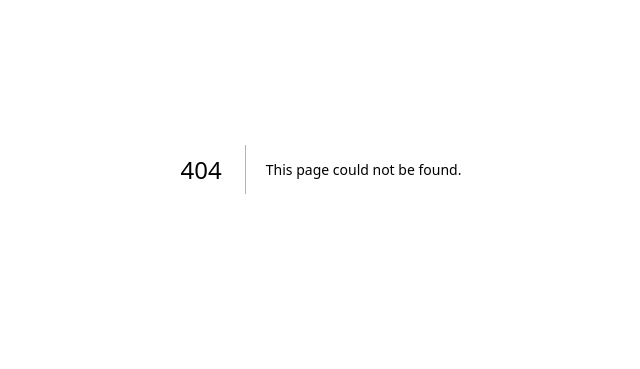
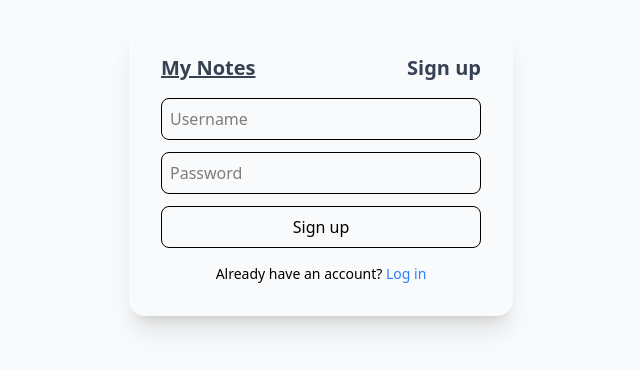
Before and after one commit to Musho-hub/notes_app, a Next.js app in the folder notes_app_frontend/: page /register in a window 1280 px wide. Before the commit this address had no page. Shown: the part 231-600 px from the top of the page, without its empty margins (319-959 px from the left). Built offline with nearby package versions, Linux system fonts and the light colour scheme.

Commit message:
feat(auth): add frontend register page with cookie-based signup flow

```diff
--- /dev/null
+++ b/notes_app_frontend/src/app/register/page.tsx
@@ -0,0 +1,48 @@
+"use client"
+
+import { useState } from "react"
+import { useRouter } from "next/navigation"
+
+// -= API =- //
+import api from "@/lib/api"
+
+const RegisterPage = () => {
+    const [username, setUsername] = useState("");
+    const [password, setPassword] = useState("");
+    const [error, setError] = useState("");
+    const router = useRouter();
+
+    async function handleRegister(e: React.FormEvent) {
+        e.preventDefault();
+        setError("");
+
+        try {
+            await api.post("auth/register/", { username, password });
+            router.push("/notes"); // Automatically logged in via cookies
+        } catch {
+            setError("Registration failed. Try another username.");
+        }
+    }
+
+    return (
+        <div className="flex items-center justify-center min-h-screen bg-gray-50">
+            <form onSubmit={handleRegister} className="shadow-xl rounded-2xl p-8 w-96">
+                <div className="flex justify-between items-center mb-4">
+                    <h1 className="text-xl font-bold text-gray-700 underline">My Notes</h1>
+                    <h2 className="text-xl font-bold text-gray-700">Sign up</h2>
+                </div>
+                {error && <p className="text-red-500 mb-2">{error}</p>}
+                <input type="text" placeholder="Username" value={username} onChange={(e) => setUsername(e.target.value)} className="w-full border rounded-lg p-2 mb-3 hover:bg-blue-500/10 hover:border-blue-500 transition duration-300 ease-in-out focus:outline-0 focus:border-blue-500 focus:bg-blue-500/10" />
+                <input type="password" placeholder="Password" value={password} onChange={(e) => setPassword(e.target.value)} className="w-full border rounded-lg p-2 mb-3 hover:bg-blue-500/10 hover:border-blue-500 transition duration-300 ease-in-out focus:outline-0 focus:border-blue-500 focus:bg-blue-500/10" />
+                <button type="submit" className="w-full border p-2 rounded-lg cursor-pointer hover:bg-green-500/25 hover:border-green-500 transition duration-300 ease-in-out focus:outline-0 focus:border-green-500 focus:bg-green-500/25">Sign up</button>
+                <p className="text-sm text-center mt-4">
+                    Already have an account?{" "}
+                    <a href="/login" className="text-blue-500 hover:underline">Log in</a>
+                </p>
+            </form>
+        </div>
+    );
+
+}
+
+export default RegisterPage
```
